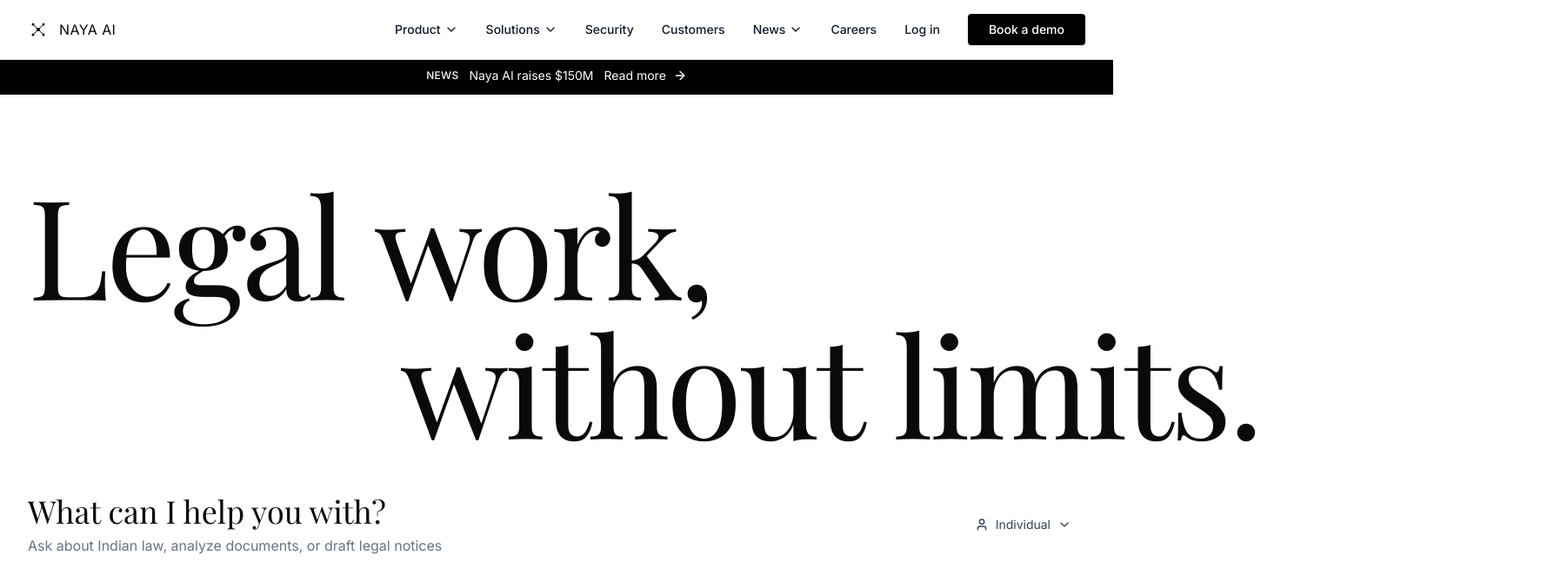
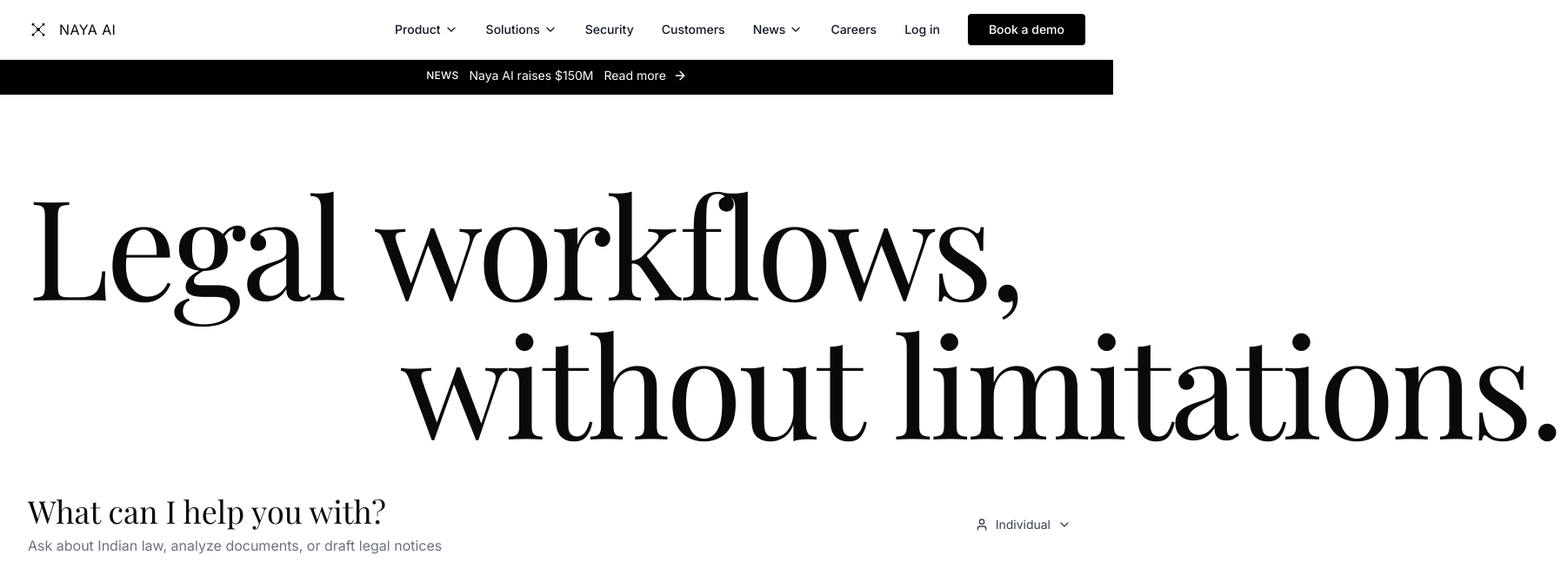
Before and after one commit to vamshikrishnabrungi/legorac, a React (Create React App) app in the folder frontend/: page / in a window 1280 px wide. Shown: the top 662 px of the page at 87% size, 1795 px wide, since content can reach past the window. Built offline with nearby package versions, Linux system fonts and the light colour scheme.

Commit message:
Adjust hero headline phrasing

```diff
--- a/frontend/src/components/Hero.jsx
+++ b/frontend/src/components/Hero.jsx
@@ -40,7 +40,7 @@ const Hero = () => {
               <span ref={indentRef} className="inline-block">
                 {'Legal\u00a0'}
               </span>
-              <span>work,</span>
+              <span>workflows,</span>
             </span>
             <span
               className="block"
@@ -49,7 +49,7 @@ const Hero = () => {
                 whiteSpace: shouldIndent ? 'nowrap' : 'normal',
               }}
             >
-              {'without\u00a0limits.'}
+              {'without\u00a0limitations.'}
             </span>
           </h1>
         </div>
```
